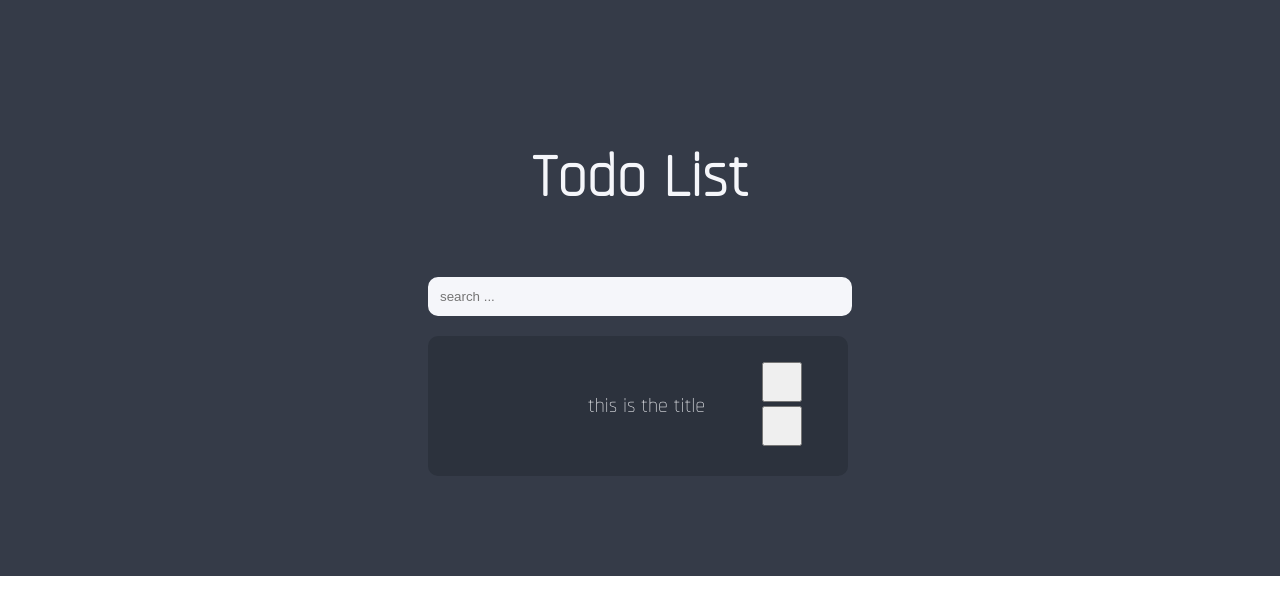
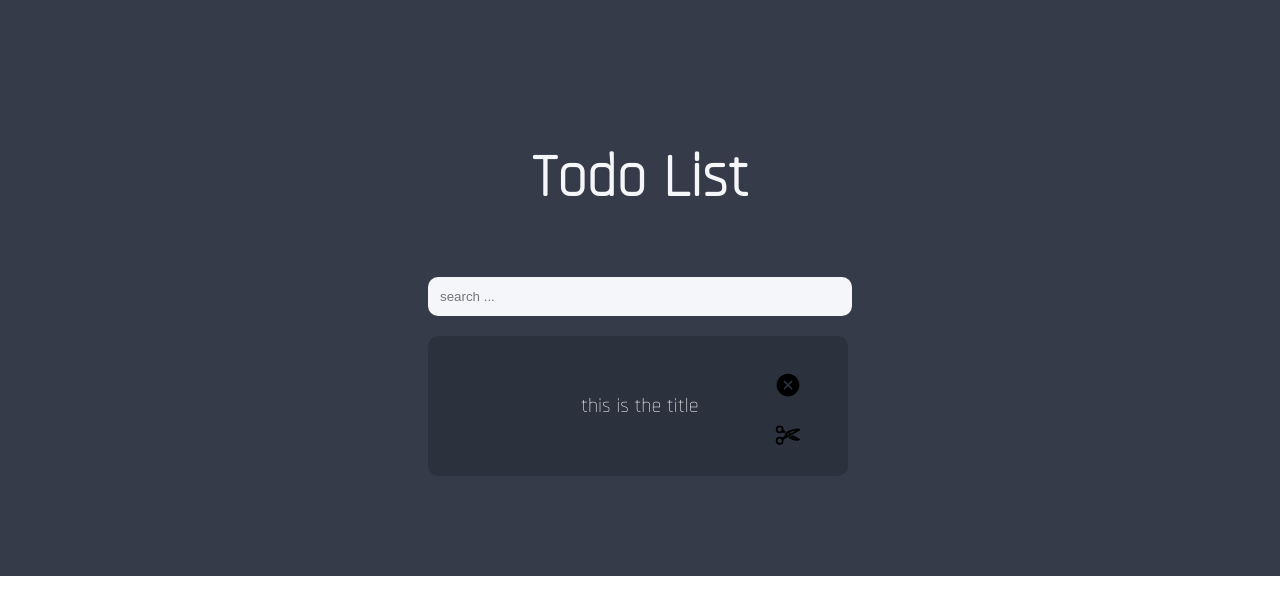
Before and after one commit to Haile-08/TODO_APP, a React (Create React App) app in the folder client/: page / in a window 1280 px wide. Shown: the top 614 px of the page. Built offline with nearby package versions, Linux system fonts and the light colour scheme.

Commit message:
finished the items compnent

```diff
--- a/client/src/components/items/items.js
+++ b/client/src/components/items/items.js
@@ -1,7 +1,7 @@
 import "../../css/item.css";
-
+import close from "../../assets/close.svg";
+import edit from "../../assets/edit.svg";
 import React from "react";
-import { FontAwesomeIcon } from "@fortawesome/react-fontawesome";
 
 function Items() {
   return (
@@ -10,14 +10,14 @@ function Items() {
       <div className="txt">
         <div className="title">this is the title</div>
         <div className="btn">
+          <div className="delete">
+            <button>
+              <img src={close} alt="close" />
+            </button>
+          </div>
           <div className="update">
             <button>
-              <FontAwesomeIcon icon="fa-solid fa-trash-can" />
-            </button>
-          </div>
-          <div className="delete">
-            <button>
-              <FontAwesomeIcon icon="fa-solid fa-wrench" />
+              <img src={edit} alt="edit" />
             </button>
           </div>
         </div>
--- a/client/src/css/item.css
+++ b/client/src/css/item.css
@@ -31,16 +31,26 @@
     display: flex;
     flex-direction: column;
     justify-content: space-between;
-    margin-left: 20px;
+    margin-left: 40px;
+
 }
 .delete button{
-    margin: 0px 20px;
+    margin: 10px 20px;
     width: 40px;
     height: 40px;
+    border-radius: 10px;
+    background-color: #2c323d;
+    border: none;
+    outline: none;
+
 }
 .update  button{
     margin: 0px 20px;
     width: 40px;
     height: 40px;
-
+    border-radius: 10px;
+    background-color: #2c323d;
+    color: #f5f6fa;
+    border: none;
+    outline: none;
 }
```
Also changed, not shown: client/src/assets/close.svg (added), client/src/assets/edit.svg (added).
